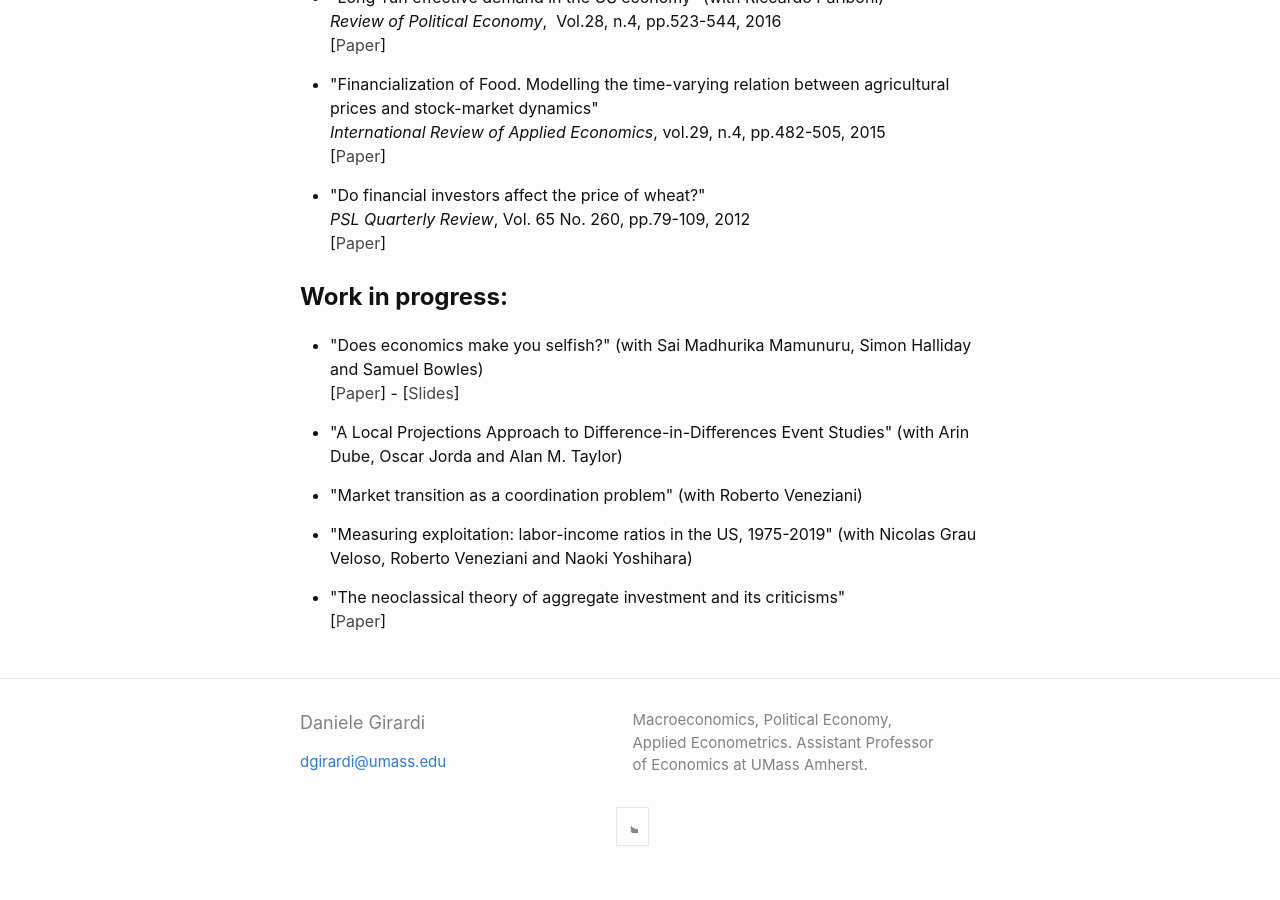
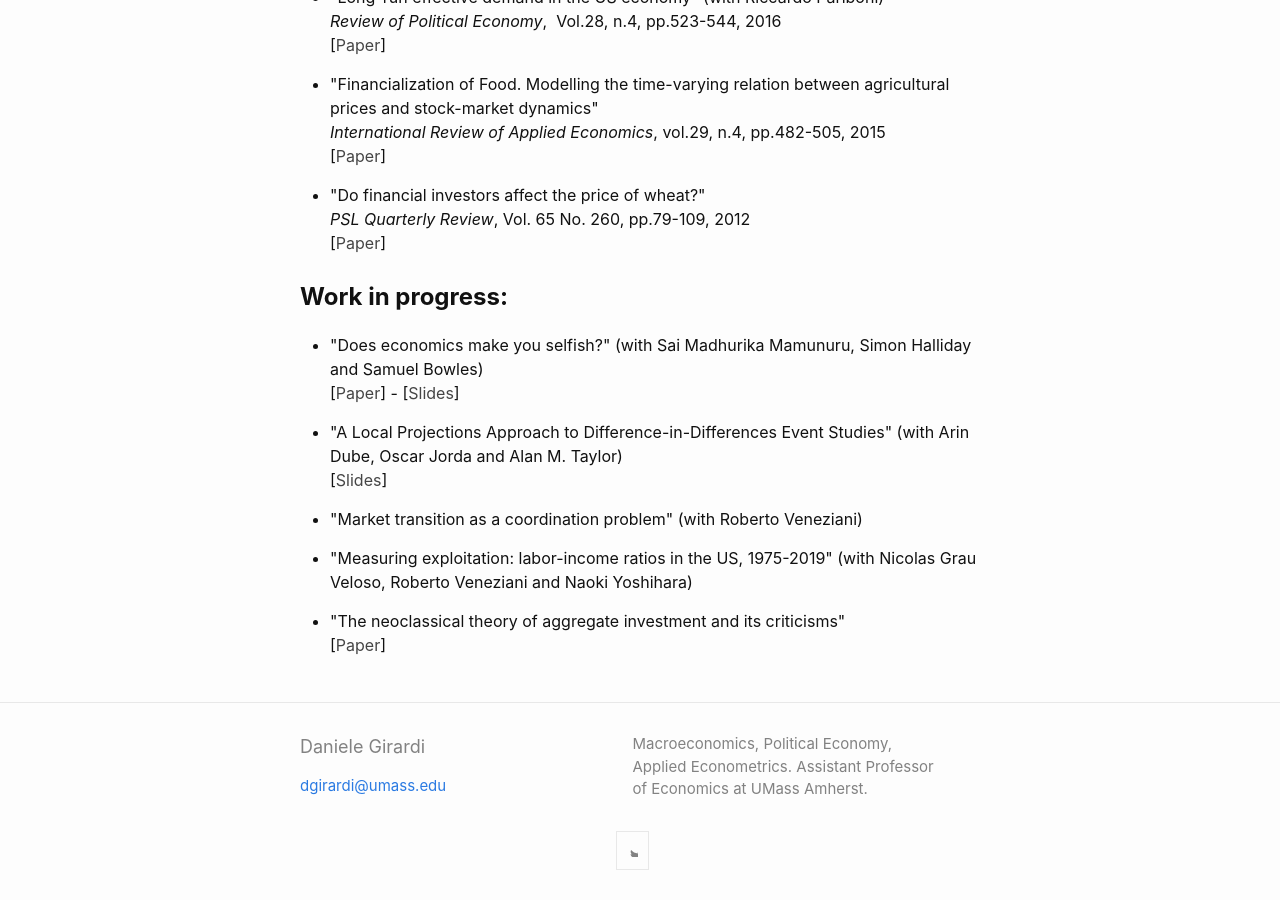
Before and after one commit to danielegirardi/danielegirardi.github.io, a Jekyll site: the page built from index.md, in a window 1280 px wide and 900 px high, scrolled down 1193 px. Built offline with Jekyll 4.4.1, drawn with Linux system fonts in a browser that asks for light colours; before the commit the page ends 2069 px from its top, so only the background shows below that.

Commit message:
Update home.html

```diff
--- a/_layouts/home.html
+++ b/_layouts/home.html
@@ -117,7 +117,10 @@ Work in progress:</strong></h1>
 </ul>
 
 <ul style="list-style-type: disc;">
- 	<li>"A Local Projections Approach to Difference-in-Differences Event Studies" (with Arin Dube, Oscar Jorda and Alan M. Taylor) <br/></li>
+ 	<li>"A Local Projections Approach to Difference-in-Differences Event Studies" (with Arin Dube, Oscar Jorda and Alan M. Taylor) <br/>
+  [<a style="color: #454545;"href="https://conference.nber.org/conf_papers/f172417/f172417.slides.pdf" target="_blank" rel="noopener">Slides</a>]
+
+  </li>
 </ul>
 
   <ul style="list-style-type: disc;">
```
